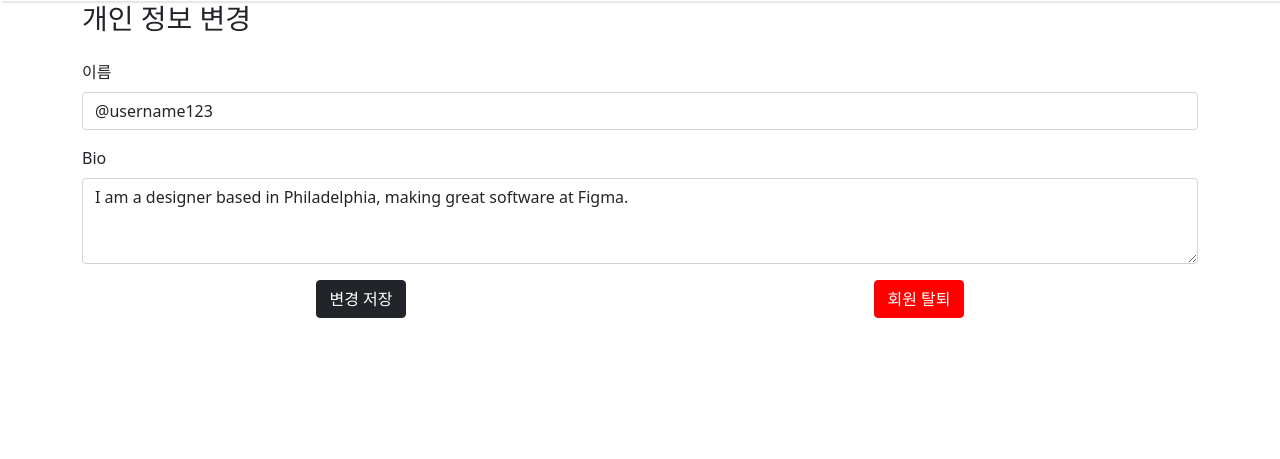
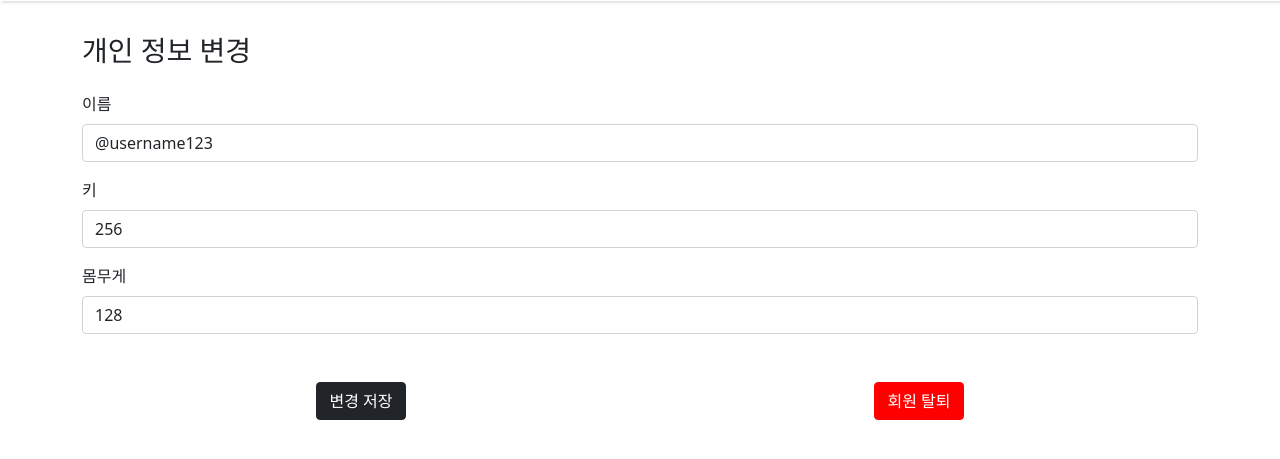
Before and after one commit to LeeGeunmo/HomeFit, a Django app: page /user/mypage/ in a window 1280 px wide. Shown: the part 89-548 px from the top of the page. Run offline with Django 4.2, Linux system fonts and the light colour scheme.

Commit message:
modify mypage

```diff
--- a/static/css/header.css
+++ b/static/css/header.css
@@ -139,3 +139,8 @@ nav:nth-child(4) > a, span {
     display: flex;
     justify-content: space-around;
 }
+
+.button-style > :nth-child(2) {
+    background-color: red;
+    border-color: red;
+}
--- a/templates/user/mypage.html
+++ b/templates/user/mypage.html
@@ -12,22 +12,25 @@
     {% include './header.html' %}
     <!--<header include-html="header/index.html"></header>-->
     <div class="container mt-3">
-        <div class="mb-4">
+        <div class="mb-4 mt-5">
             <h3>개인 정보 변경</h3>
         </div>
         <form>
             <div class="mb-3">
                 <label for="username" class="form-label">이름</label>
-                <input type="text" class="form-control" id="username" value="@username123">
+                <input type="text" class="form-control" id="username" placeholder="name" value="@username123">
             </div>
             <div class="mb-3">
-                <label for="bio" class="form-label">Bio</label>
-                <textarea class="form-control" id="bio"
-                    rows="3">I am a designer based in Philadelphia, making great software at Figma.</textarea>
+                <label for="username" class="form-label">키</label>
+                <input type="text" class="form-control" id="height" placeholder="cm" value="256" >
+            </div>
+            <div class="mb-5">
+                <label for="username" class="form-label">몸무게</label>
+                <input type="text" class="form-control" id="weight" placeholder="kg" value="128">
             </div>
             <div class="button-style">
                 <button type="submit" class="btn btn-dark">변경 저장</button>
-                <button style="background-color: red; border-color: red;" type="submit" class="btn btn-dark">회원 탈퇴</button>
+                <button type="submit" class="btn btn-dark">회원 탈퇴</button>
             </div>
         </form>
     </div>
```
